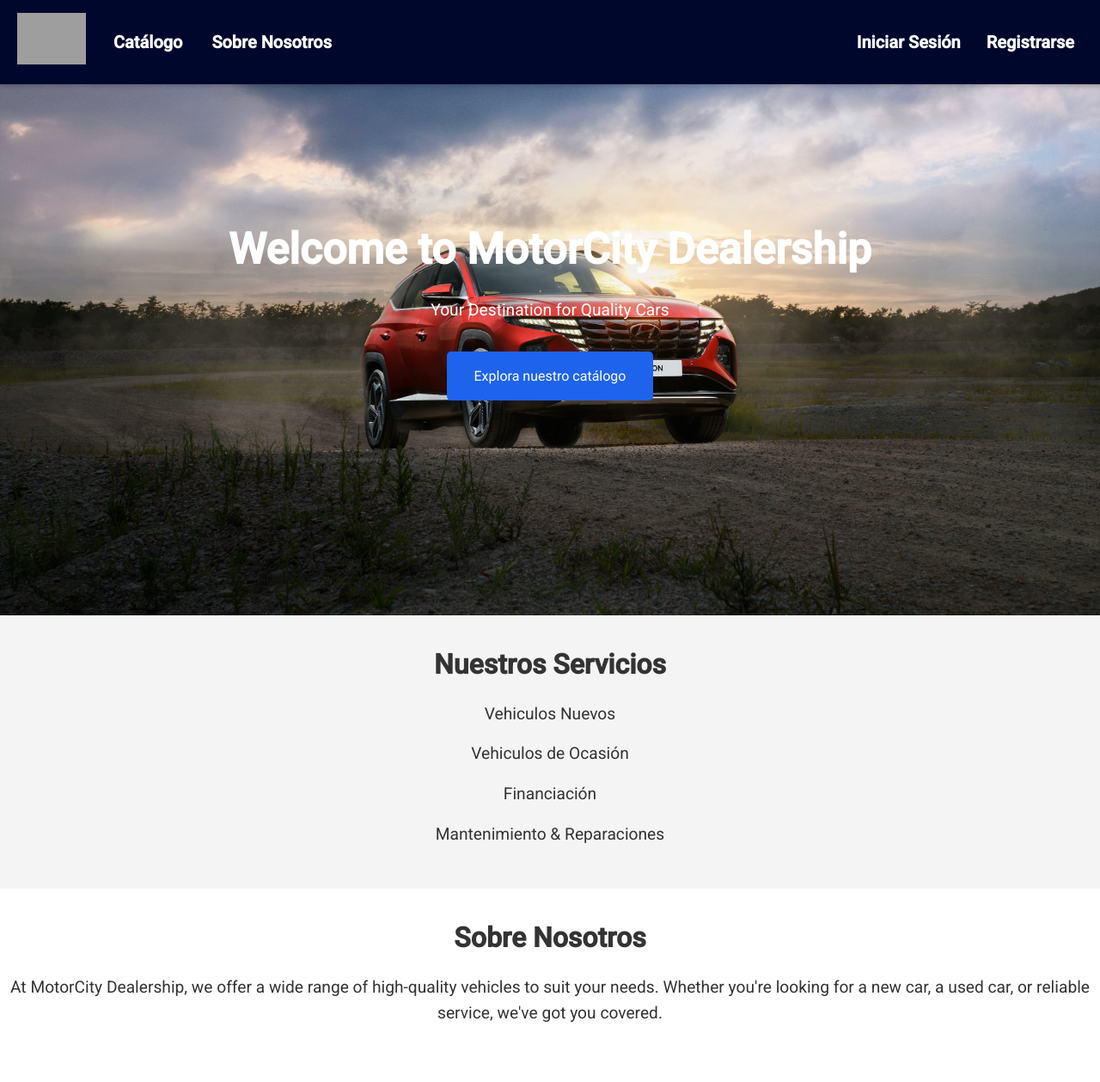
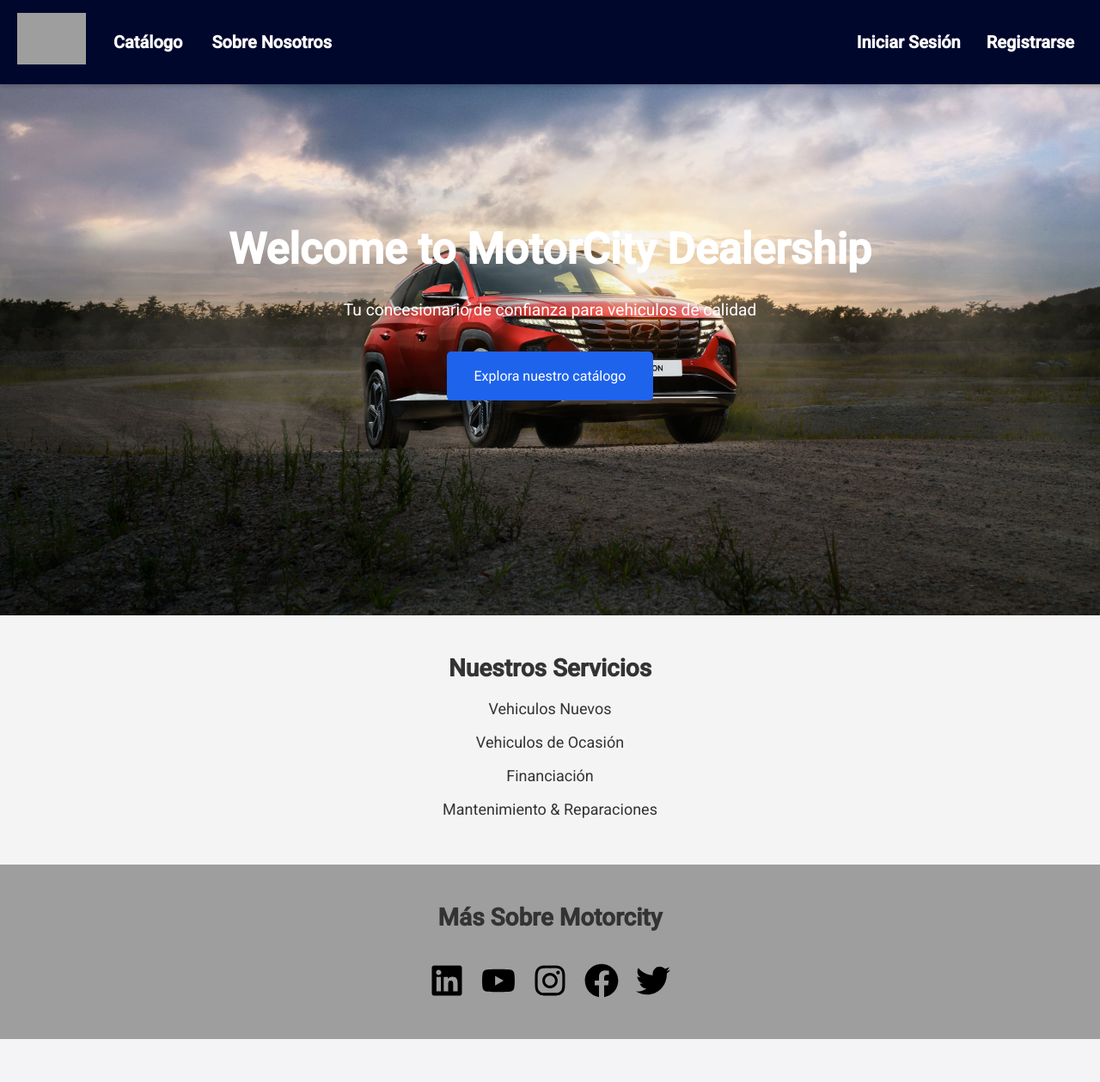
Before and after one commit to unaibermudez/SGSS_Trabajo1, a PHP site: page / in a window 1280 px wide. Shown: the whole page at 86% size. After the commit the page ends 1209 px from the top, so only its background shows below. Run offline with PHP 8.4, Linux system fonts and the light colour scheme; grey boxes are pictures that could not be loaded.

Commit message:
cambiar landing

```diff
--- a/app/index.php
+++ b/app/index.php
@@ -8,20 +8,18 @@
     <!-- Include any additional fonts -->
     <link rel="preconnect" href="https://fonts.googleapis.com">
     <link rel="preconnect" href="https://fonts.gstatic.com" crossorigin>
-    <link href="https://fonts.googleapis.com/css2?family=Roboto:wght@400;500&display=swap" rel="stylesheet">
+    <link rel="stylesheet" href="https://fonts.googleapis.com/css2?family=Roboto:wght@400;500&display=swap" >
+
 </head>
 <body>
 
-    <!-- Diego-->
     <!-- Incluimos la barra del menú -->
     <?php require_once("components/nav-bar.php")?>
 
-
-    <!-- Define the structure of the homepage -->
     <section id="hero">
         <div id="hero-container">
             <h1>Welcome to MotorCity Dealership</h1>
-            <p>Your Destination for Quality Cars</p>
+            <p>Tu concesionario de confianza para vehiculos de calidad</p>
             <a href="/catalogo.php" class="button">Explora nuestro catálogo</a>
         </div>
     </section>
@@ -39,11 +37,18 @@
     </section>
 
     <section id="about">
-        <div class="content">
-            <h2>Sobre Nosotros</h2>
-            <p>At MotorCity Dealership, we offer a wide range of high-quality vehicles to suit your needs. Whether you're looking for a new car, a used car, or reliable service, we've got you covered.</p>
+    <div class="content">
+        <h2>Más Sobre Motorcity</h2>
+        <div class="social-icons">
+            <a href="https://www.linkedin.com" target="_blank"><img src="/images/linkedin.svg" alt="LinkedIn" width="40" height="40"></a>
+            <a href="https://www.youtube.com" target="_blank"><img src="/images/youtube.svg" alt="YouTube" width="40" height="40"></a>
+            <a href="https://www.instagram.com" target="_blank"><img src="/images/instagram.svg" alt="Instagram" width="40" height="40"></a>
+            <a href="https://www.facebook.com" target="_blank"><img src="/images/facebook.svg" alt="Facebook" width="40" height="40"></a>
+            <a href="https://twitter.com" target="_blank"><img src="/images/twitter.svg" alt="Twitter" width="40" height="40"></a>
         </div>
+    </div>
     </section>
+
 
 
 </body>
--- a/app/styles/styles.css
+++ b/app/styles/styles.css
@@ -8,7 +8,6 @@ body, h1, h2, p, ul {
 /* Set a background color and font for the entire page */
 body {
     font-family: 'Roboto', sans-serif;
-    background-color: #f4f4f4;
     color: #333;
     line-height: 1.6;
 }
@@ -78,82 +77,52 @@ nav ul li {
     background-color: #153b87;
 }
 
+/* Style the service section */
+#services {
+    background-color: #f4f4f4;
+    padding: 40px 0;
+    text-align: center;
+}
+
+#services h2 {
+    font-size: 28px;
+    color: #333;
+}
+
+#services ul {
+    list-style-type: none;
+    padding: 0;
+}
+
+#services li {
+    font-size: 18px;
+    margin: 10px 0;
+}
+
 /* Style the about section */
 #about {
-    background-color: #fff;
-    padding: 2rem 0;
+    background-color: rgb(158, 158, 158);
+    padding: 40px 0;
     text-align: center;
 }
 
 #about h2 {
-    font-size: 2rem;
-    margin-bottom: 1rem;
+    font-size: 28px;
+    color: #333;
 }
 
 #about p {
-    font-size: 1.2rem;
-    margin-bottom: 2rem;
+    font-size: 16px;
+    color: #666;
 }
 
-/* Style the services section */
-#services {
-    background-color: #f4f4f4;
-    padding: 2rem 0;
-    text-align: center;
+.social-icons {
+    display: flex;
+    justify-content: center; /* Horizontally center the icons */
+    align-items: center;    /* Vertically center the icons */
+    margin-top: 30px;
 }
 
-#services h2 {
-    font-size: 2rem;
-    margin-bottom: 1rem;
+.social-icons a {
+    margin: 0 10px; /* Adjust the margin between icons if needed */
 }
-
-#services ul {
-    list-style-type: none;
-}
-
-#services ul li {
-    font-size: 1.2rem;
-    margin: 1rem 0;
-}
-
-/* Style the footer */
-footer {
-    background-color: #333;
-    color: #fff;
-    padding: 2rem 0;
-    text-align: center;
-}
-
-/* Animation for text */
-@keyframes fadeInUp {
-    0% {
-        opacity: 0;
-        transform: translateY(20px);
-    }
-    100% {
-        opacity: 1;
-        transform: translateY(0);
-    }
-}
-
-/* Apply animations to text elements */
-.animate-text {
-    animation: fadeInUp 1s ease-out;
-}
-
-/* Animation for the button */
-@keyframes scaleIn {
-    0% {
-        transform: scale(0.8);
-        opacity: 0;
-    }
-    100% {
-        transform: scale(1);
-        opacity: 1;
-    }
-}
-
-/* Apply animation to the button */
-.animate-button {
-    animation: scaleIn 0.5s ease-out 1s; /* Add a delay of 1 second */
-}
--- a/paleta.txt
+++ /dev/null
@@ -1 +0,0 @@
-https://coolors.co/palette/00072d-001c55-0a2472-0e6ba8-a6e1fa
```
Also changed, not shown: app/register2_antiguo.php (deleted, +0 -115 lines), README.md, app/images/facebook.svg (added), app/images/instagram.svg (added), app/images/linkedin.svg (added), app/images/twitter.svg (added), app/images/youtube.svg (added), 4 other files.
